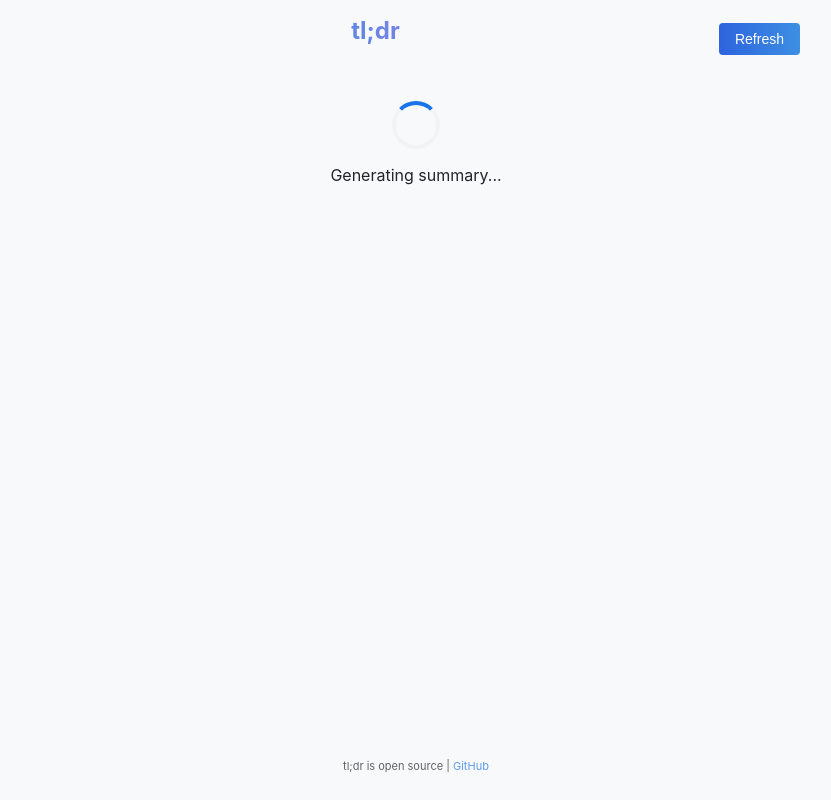
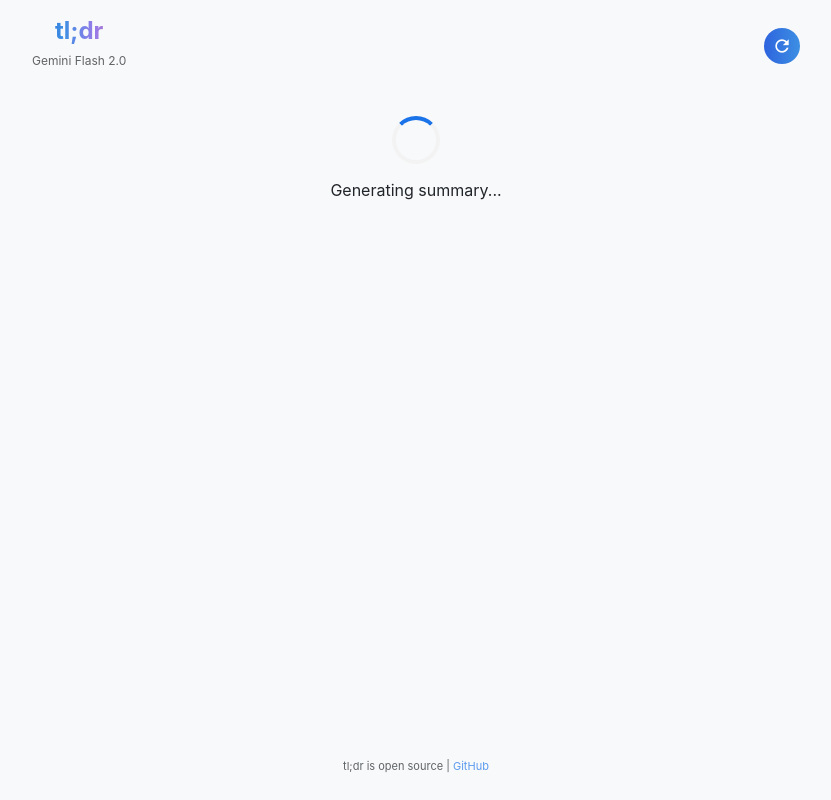
Before and after one commit to amiacs/tldr, a browser extension: page sidebar.html in a window 1280 px wide. Shown: the whole page, without its empty margins (224-1055 px from the left). Drawn offline with Linux system fonts and the light colour scheme.

Commit message:
Refresh icon button

```diff
--- a/sidebar.html
+++ b/sidebar.html
@@ -3,6 +3,7 @@
 <head>
   <title>tl;dr</title>
   <link rel="stylesheet" href="styles.css">
+  <link rel="stylesheet" href="https://fonts.googleapis.com/icon?family=Material+Icons">
   <style>
     /* Additional sidebar-specific styles */
     html, body {
@@ -23,14 +24,47 @@
       flex: 1;
     }
 
+    .header {
+      display: flex;
+      align-items: center;
+      justify-content: space-between;
+    }
+
+    .title-container {
+      display: flex;
+      flex-direction: column;
+    }
+
+    .model-info {
+      font-size: 12px;
+      color: var(--text-color);
+      opacity: 0.7;
+      margin-top: -8px;
+      margin-bottom: 8px;
+    }
+
     #refreshSummary {
       background: linear-gradient(to right, #2E64DE, #3C8FE3);
-      transition: opacity 0.2s;
+      transition: all 0.2s;
+      border: none;
+      border-radius: 50%;
+      width: 36px;
+      height: 36px;
+      display: flex;
+      align-items: center;
+      justify-content: center;
+      cursor: pointer;
+      padding: 0;
     }
 
     #refreshSummary:hover {
       opacity: 0.9;
-      background: linear-gradient(to right, #2E64DE, #3C8FE3);
+      transform: rotate(180deg);
+    }
+
+    #refreshSummary .material-icons {
+      color: white;
+      font-size: 20px;
     }
 
     .footer {
@@ -56,8 +90,13 @@
   <div class="sidebar-container">
     <div class="content-wrapper">
       <div class="header">
-        <h1>tl;dr</h1>
-        <button id="refreshSummary">Refresh</button>
+        <div class="title-container">
+          <h1>tl;dr</h1>
+          <span class="model-info" id="modelInfo">Gemini Flash 2.0</span>
+        </div>
+        <button id="refreshSummary">
+          <span class="material-icons">refresh</span>
+        </button>
       </div>
       <div id="loading" class="loading hidden">
         <div class="spinner"></div>
```
